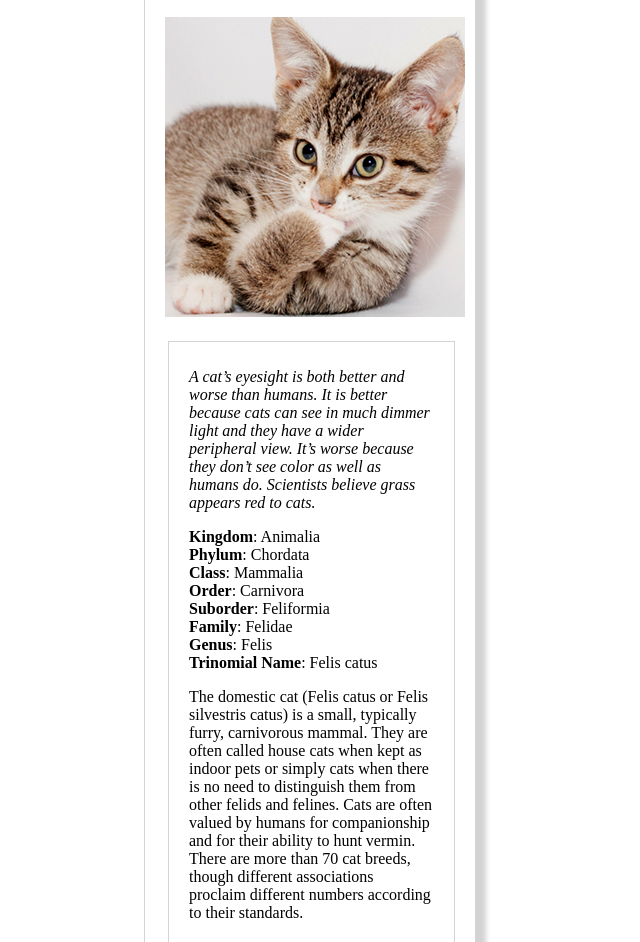
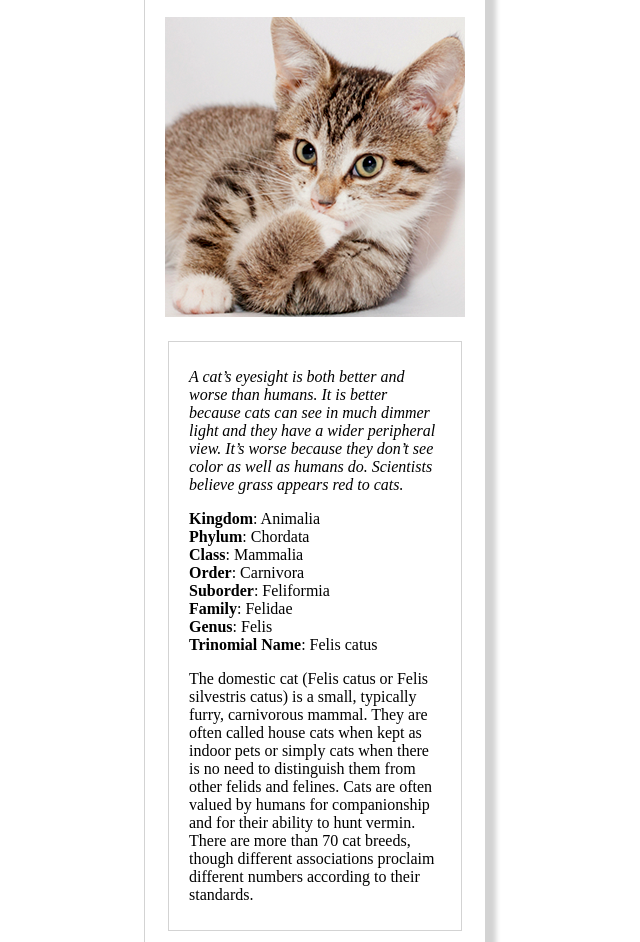
Before and after one commit to sreenidhipm/Udacity-FE-Nanodegree, a plain HTML site: page Projects/fend-animal-trading-cards-master/card.html in a window 1280 px wide. Shown: the part 135-1077 px from the top of the page, without its empty margins (371-1011 px from the left). Drawn offline with Linux system fonts and the light colour scheme.

Commit message:
corrected hex color case and borders

```diff
--- a/Projects/fend-animal-trading-cards-master/styles.css
+++ b/Projects/fend-animal-trading-cards-master/styles.css
@@ -1,7 +1,7 @@
 .body-style {
-  border: 1px solid #D3D3D3;
-  box-shadow: 10px 10px 5px #D3D3D3;
-  padding: 0 10px 10px 20px;
+  border: 1px solid #d3d3d3;
+  box-shadow: 10px 10px 5px #d3d3d3;
+  padding: 0 20px 10px 20px;
   margin: 50px 515px;
   max-width: 300px; /* card stays the same even if browser window is expanded */
   min-width: 300px; /* card stays the same even if browser window is made smaller */
@@ -16,9 +16,9 @@
 }
 
 .text-div {
-  border: 1px solid #D3D3D3;
+  border: 1px solid #d3d3d3;
   padding: 10px 20px;
-  margin: 20px 10px 20px 3px;
+  margin: 20px 3px;
 }
 
 .interesting-fact {
```
